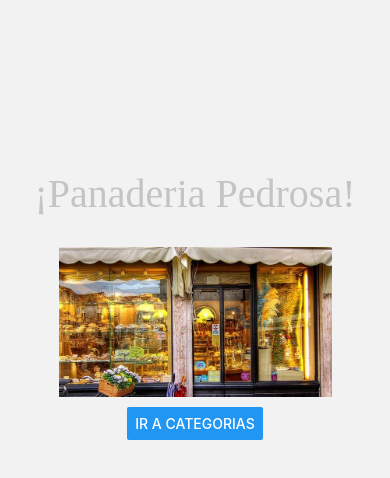
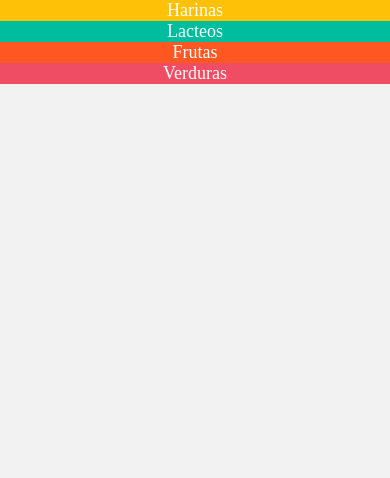
Before and after one commit to nachop96/ShopPanaderia, a React Native app: screen /Home in a window 390 px wide. Shown: the top 478 px of the page. Built offline with nearby package versions, Linux system fonts and the light colour scheme.

Commit message:
Category Grid

```diff
--- /dev/null
+++ b/src/components/molecules/categoryGrid/index.js
@@ -0,0 +1,26 @@
+import {Platform, Text, TouchableNativeFeedback, TouchableOpacity, View} from 'react-native';
+
+import React from 'react';
+import { styles } from './style';
+
+const CategoryGrid = ({item,onSelected} ) => {
+
+     return(
+                <View style={[styles.container,,{backgroundColor: item.color}]}>
+                <TouchableOpacity
+                style={styles.touchable}
+                onPress={() => onSelected(item)}
+                >
+                    <View>
+                        <Text style={styles.title}>{item.name}</Text>
+
+                    </View>
+                </TouchableOpacity>
+                </View>
+
+
+
+ )
+     }
+
+     export default CategoryGrid;
--- /dev/null
+++ b/src/components/molecules/categoryGrid/style.js
@@ -0,0 +1,28 @@
+import { Dimensions, StyleSheet } from 'react-native';
+
+import { colors } from '../../../constants/themes';
+
+const {width,height} = Dimensions.get('window');
+
+export const styles = StyleSheet.create({
+    container: {
+        flex: 1,
+        height: height/4,
+
+    },
+    touchable: {
+        flex:1,
+        justifyContent: 'center',
+        alignItems: 'center',
+
+    },
+    title: {
+        fontSize: 18,
+        fontFamily: 'OpenSans-Bold',
+        color: colors.textInverse,
+    }
+
+
+
+
+})
--- a/src/constants/categories.js
+++ b/src/constants/categories.js
@@ -4,28 +4,28 @@ export const CATEGORIES = [
         id: 1,
         name: 'Harinas',
         color: '#FFC107',
-        description, 'Descripition 1',
+        description: 'Descripition 1'
     },
 
     {
         id: 2,
         name: 'Lacteos',
         color: '#00BD9D',
-        description, 'Descripition 2',
+        description: 'Descripition 2'
     },
 
     {
         id: 3,
         name: 'Frutas',
         color: '#FF5722',
-        description, 'Descripition 3',
+        description: 'Descripition 3'
     },
 
     {
         id: 4,
         name: 'Verduras',
-        color: '#00BFA5',
-        description, 'Descripition 4',
+        color: '#ee4d64',
+        description: 'Descripition 4'
     },
 
-    export default CATEGORIES;
+]
--- a/src/constants/themes.js
+++ b/src/constants/themes.js
@@ -2,5 +2,7 @@ export const colors = {
 
     primary: '#80CFA9',
     secondary: 'A7E2E3',
-    background: 'C9D7F8'
+    background: 'C9D7F8',
+    textInverse: '#fff',
+
 }
--- a/src/navigation/main.js
+++ b/src/navigation/main.js
@@ -1,11 +1,10 @@
+import Category from "../screens/category";
+import Home from "../screens/home";
+import {Platform} from 'react-native';
+import Product from "../screens/product";
 import React from 'react';
-import {Platform} from 'react-native';
-
+import { colors } from '../constants/themes';
 import { createNativeStackNavigator } from "@react-navigation/native-stack";
-import Home from "../screens/home";
-import Category from "../screens/category";
-import Product from "../screens/product";
-import { colors } from '../constants/themes';
 
 const Stack = createNativeStackNavigator();
 
@@ -27,9 +26,18 @@ const MainNavigator = () => {
             backgroundColor: colors.secondary,
 
         }} >
-            <Stack.Screen name="Home" component={Home} options={{ headerShown: false, }}/>
-            <Stack.Screen name="Product" component={Product} options={{ title: 'Productos' }} />
-            <Stack.Screen name="Category" component={Category} options={{ title: 'Categorias' }}/>
+            <Stack.Screen name="Home"
+             component={Home}
+             options={{ headerShown: false, }}
+             />
+            <Stack.Screen name="Product"
+            component={Product}
+            options={({ route }) => ({ title: route.params.title })}
+            />
+            <Stack.Screen name="Category"
+            component={Category}
+            options={({ route }) => ({ title: route.params.title })}
+            />
         </Stack.Navigator>
     );
 }
--- a/src/screens/category/index.js
+++ b/src/screens/category/index.js
@@ -1,8 +1,7 @@
+import {Button, Image, ScrollView, Text, View} from 'react-native';
+
 import React from 'react';
-import {View,Text,Button,ScrollView,Image} from 'react-native';
 import {styles} from './styles';
-
-
 
 const Category = ({navigation}) => {
 
@@ -14,7 +13,7 @@ const Category = ({navigation}) => {
 
 
             <Button title="Ir a Facturas" onPress={() => {
-                navigation.navigate('Product')
+                navigation.navigate('Product',{title:'Facturas'})
             }} />
 
             </View>
--- a/src/screens/home/index.js
+++ b/src/screens/home/index.js
@@ -1,25 +1,29 @@
+import {Button, FlatList, Image, Text, View} from 'react-native';
+
+import { CATEGORIES } from '../../constants/categories';
+import CategoryGrid from '../../components/molecules/categoryGrid';
 import React from 'react';
-import {View,Text,Button,Image} from 'react-native';
 import {styles} from './styles';
-
-
 
 const Home = ({navigation}) => {
 
-    return(
-    <View style={styles.container}>
+    const handleSelectCategory = (category) => {
+        navigation.navigate('Category',{id: category.id, title: category.name})
 
-        <Text style={styles.title}>¡Panaderia Pedrosa!</Text>
-        <Image style={styles.image} source={require('../../../assets/images/Panaderia.jpg')} />
-        <Button title="Ir a Categorias" onPress={() => {
-            navigation.navigate('Category')
-        }} />
+    }
+
+    const renderItem = ({item}) => <CategoryGrid item={item} onSelected={handleSelectCategory} />
 
 
+    return (
+    <View style={styles.container}>
+    <FlatList
+    data={CATEGORIES}
+    keyExtractor={(item) => item.id}
+    renderItem={renderItem}
+    />
+    </View>
 
-
-
-    </View>
 
     )
 }
--- a/src/screens/home/styles.js
+++ b/src/screens/home/styles.js
@@ -4,9 +4,7 @@ export const styles = StyleSheet.create({
 
     container: {
         flex: 1,
-        flexGrow: 0.7,
-        justifyContent:'center',
-        alignItems:'center',
+
     },
 
     title:{
@@ -25,4 +23,6 @@ export const styles = StyleSheet.create({
         marginVertical: 10,
     },
 
+
+
 })
```
